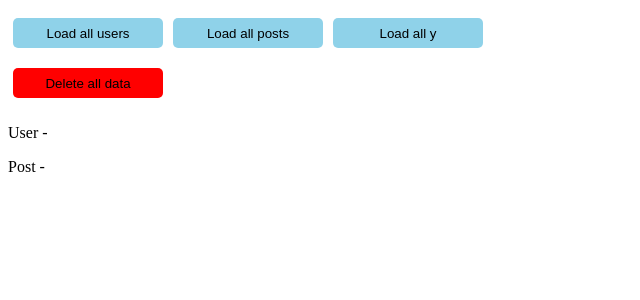
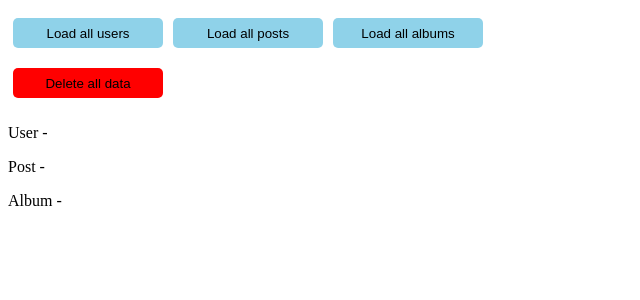
Before and after one commit to MariaTheCoder/vueSandbox, a Vue app: page / in a window 1280 px wide. Shown: the top 300 px of the page, without its empty margins (0-640 px from the left). Built offline with nearby package versions, Linux system fonts and the light colour scheme.

Commit message:
create an album component and fetch albums with json placeholder api. Display fetched data

```diff
--- a/src/App.vue
+++ b/src/App.vue
@@ -2,11 +2,13 @@
   <NavigationBar
     :fetchUsers="fetchUsers"
     :fetchPosts="fetchPosts"
+    :fetchAlbums="fetchAlbums"
     :reset="reset"
     :users="this.users"
     :posts="this.posts"
+    :albums="this.albums"
   />
-  <Display :users="this.users" :posts="this.posts" />
+  <Display :users="this.users" :posts="this.posts" :albums="this.albums" />
 </template>
 
 <script>
@@ -27,6 +29,9 @@ export default {
       posts: {
         default: [],
       },
+      albums: {
+        default: [],
+      },
     };
   },
   methods: {
@@ -40,9 +45,15 @@ export default {
         .then((response) => response.json())
         .then((json) => (this.posts = json));
     },
+    fetchAlbums() {
+      fetch("https://jsonplaceholder.typicode.com/albums")
+        .then((response) => response.json())
+        .then((json) => (this.albums = json));
+    },
     reset() {
       this.users = [];
       this.posts = [];
+      this.albums = [];
     },
   },
 };
--- /dev/null
+++ b/src/components/Album.vue
@@ -0,0 +1,18 @@
+<template>
+  <div class="Album">
+    <p v-for="album in albums" :key="album.id">
+      Album {{ album.id }} - {{ album.title }}
+    </p>
+  </div>
+</template>
+
+<script>
+export default {
+  name: "Album",
+  props: {
+    albums: Array,
+  },
+};
+</script>
+
+<style scoped></style>
--- a/src/components/Display.vue
+++ b/src/components/Display.vue
@@ -2,18 +2,21 @@
   <div class="Display">
     <User :users="users" />
     <Post :posts="posts" />
+    <Album :albums="albums" />
   </div>
 </template>
 
 <script>
 import User from "./User.vue";
 import Post from "./Post.vue";
+import Album from "./Album.vue";
 
 export default {
   name: "Display",
   components: {
     User,
     Post,
+    Album,
   },
   props: {
     posts: {
@@ -22,6 +25,9 @@ export default {
     users: {
       type: Array,
     },
+    albums: {
+      type: Array,
+    },
   },
 };
 </script>
--- a/src/components/NavigationBar.vue
+++ b/src/components/NavigationBar.vue
@@ -3,7 +3,11 @@
     <div class="navigational-buttons">
       <Button @click="fetchUsers" :users="users" buttonText="Load all users" />
       <Button @click="fetchPosts" :posts="posts" buttonText="Load all posts" />
-      <Button buttonText="Load all y" />
+      <Button
+        @click="fetchAlbums"
+        :albums="albums"
+        buttonText="Load all albums"
+      />
     </div>
     <Button @click="reset" backgroundColor="red" buttonText="Delete all data" />
   </div>
@@ -18,6 +22,9 @@ export default {
     Button,
   },
   props: {
+    fetchAlbums: {
+      type: Function,
+    },
     fetchPosts: {
       type: Function,
     },
```
